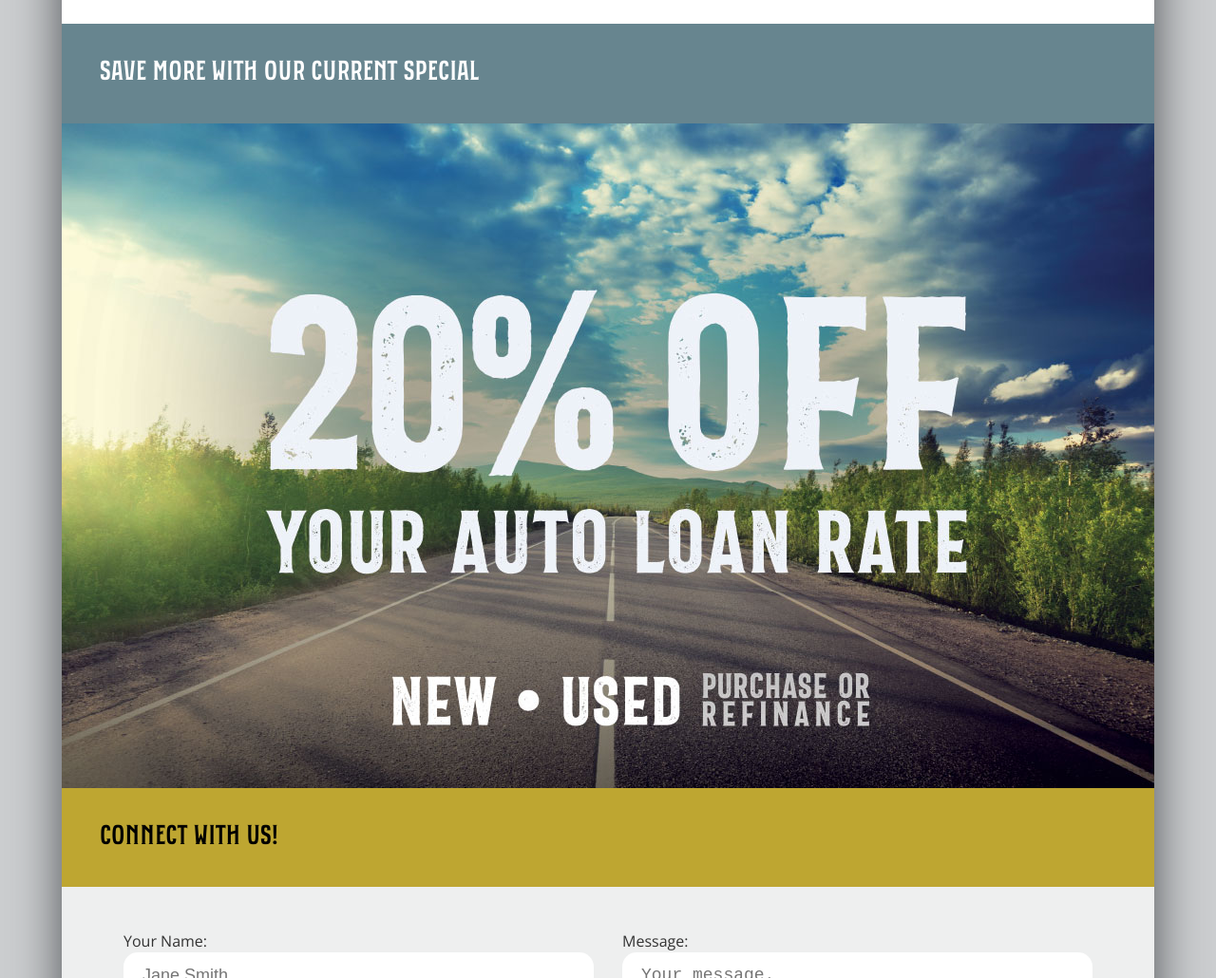
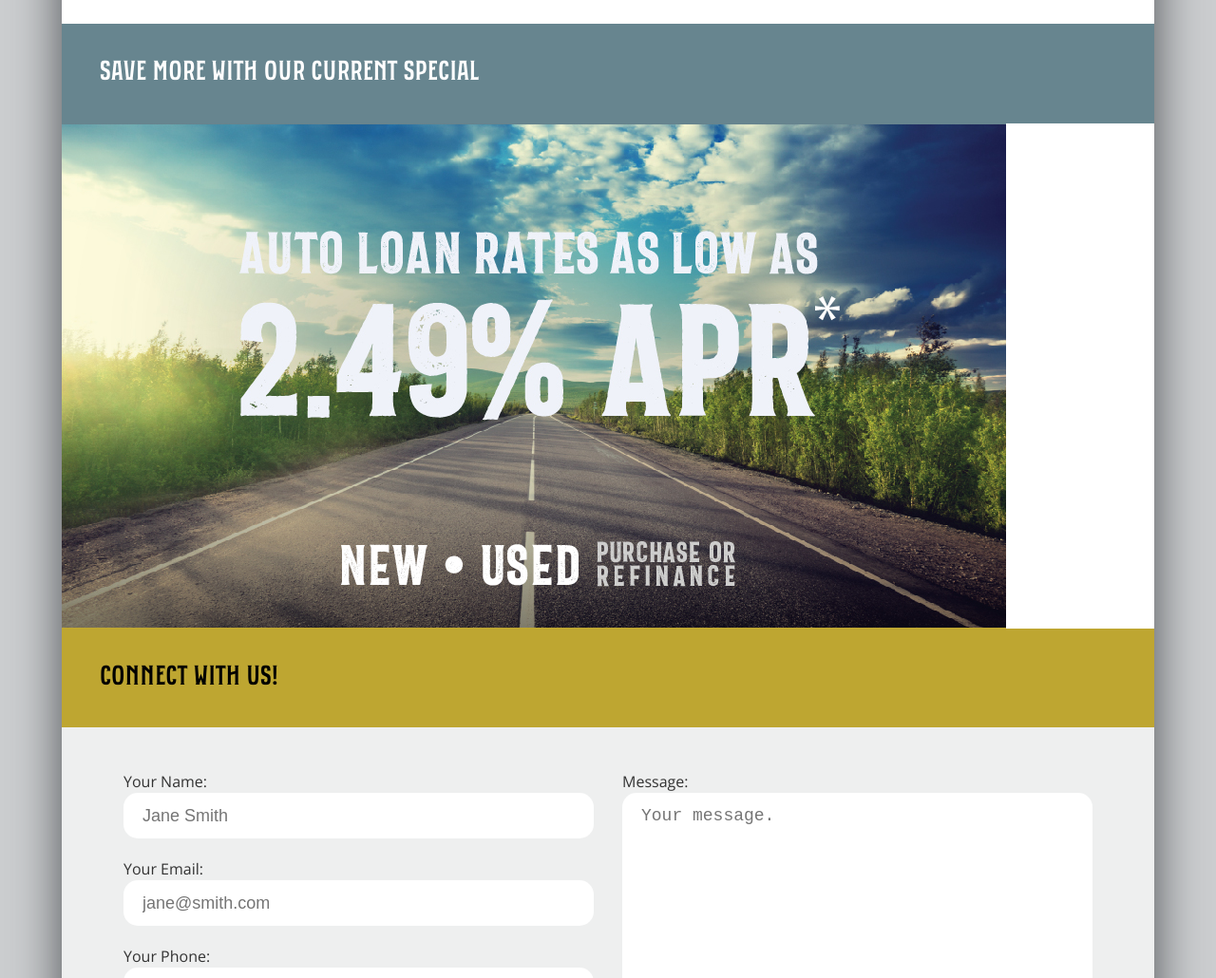
Before and after one commit to giraphcreative/goldenruleofsavings.com, a website: page index.html in a window 1280 px wide. Shown: the part 1940-2970 px from the top of the page at 95% size. Drawn offline with nearby package versions, Linux system fonts and the light colour scheme; a script that the page names is missing.

Commit message:
Swap in the new promotion image for the new auto promo.

```diff
--- a/index.html
+++ b/index.html
@@ -112,7 +112,7 @@
 		<div class="bg-blue pad text-white"><h3>Save more with our current special</h3></div>
 
 		<div class="ad">
-			<img src="img/promo-20-percent.jpg" alt="Apply now for a Low-rate Debt Consolidation Loans! Click here for more information.">
+			<a href="https://www.goldmarkfcu.com/"><img src="img/promo-auto.jpg" alt="Apply now for a Low-rate Debt Consolidation Loans! Click here for more information."></a>
 		</div>
 
 		<div class="bg-gold pad text-black"><h3>Connect with us!</h3></div>
```
Also changed, not shown: img/promo-auto.jpg (added).
